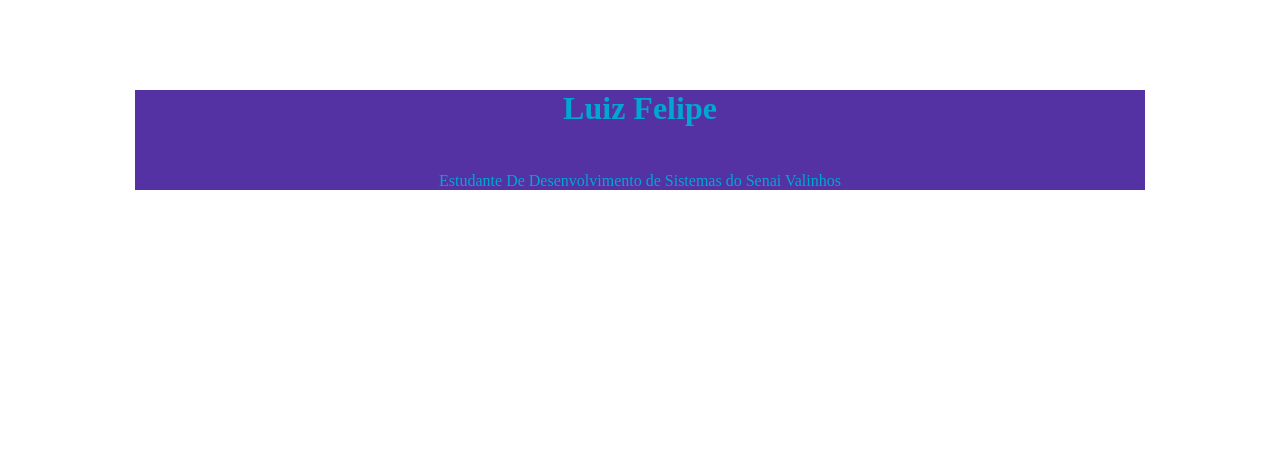
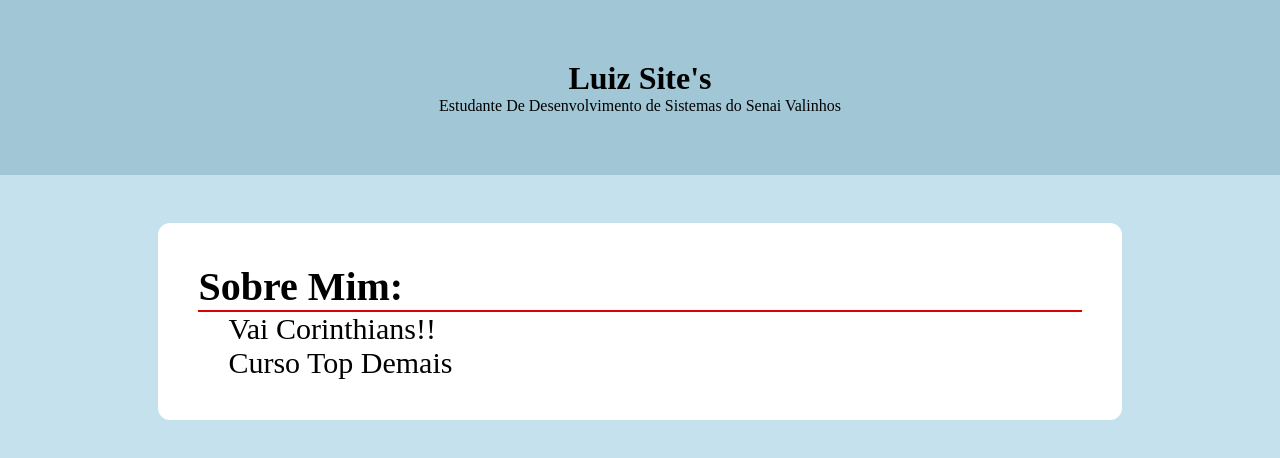
Before and after one commit to Lzin019/My-First-Site, a plain HTML site: page index.html in a window 1280 px wide. Drawn offline with Linux system fonts and the light colour scheme; a web font is replaced by a local one.

Commit message:
Finish About section

```diff
--- a/assets/styles/index.css
+++ b/assets/styles/index.css
@@ -1,17 +1,49 @@
 /* reset do CSS */
 @import url('https://fonts.googleapis.com/css2?family=Bitcount:wght@100..900&family=Bungee&family=Russo+One&display=swap');
 *{
-    margin: 45px;
+    margin: 0;
     padding: 0;
+    box-sizing: border-box;
 }
 
-h1, p {
-text-align: center;
-font-family: Bitcount;
+body{
+    display: flex;
+    flex-direction: column;
+    min-height: 100vh;
+    font-family: Bitcount;
 }
 
 
 header {
-    background-color: rgba(44, 2, 141, 0.808);
-    color: rgb(0, 167, 209);
+    background-color: rgb(161, 198, 214);
+    color: rgb(0, 0, 0);
+    padding: 60px;
+    text-align: center;
 }
+
+main{
+    background-color: rgb(196, 225, 237);
+   flex: 1;
+   padding: 48px 38px;
+   width: 100%;
+}
+
+about-section {
+    display: block;
+    background-color: rgb(255, 255, 255);
+    width: 80%;
+    margin: 0 auto;
+    padding: 40px;
+    border-radius: 12px;
+}
+
+
+#titulo-sobre-mim {
+    font-size: 40px;
+    border-bottom: 2px solid rgb(221, 1, 1);
+}
+
+.texto-sobre-mim {
+    font-size: 30px;
+    padding-left: 30px;
+}
--- a/index.html
+++ b/index.html
@@ -9,8 +9,16 @@
 <body>
     <header>
 
-        <h1>Luiz Felipe</h1>
+        <h1>Luiz Site's</h1>
         <p>Estudante De Desenvolvimento de Sistemas do Senai Valinhos</p>
     </header>
+
+    <main>
+    <about-section>
+        <h3 id="titulo-sobre-mim">Sobre Mim: </h3>
+        <p class="texto-sobre-mim">Vai Corinthians!!</p>
+        <p class="texto-sobre-mim">Curso Top Demais</p>
+    </about-section>
+    </main>
 </body>
 </html>
```
